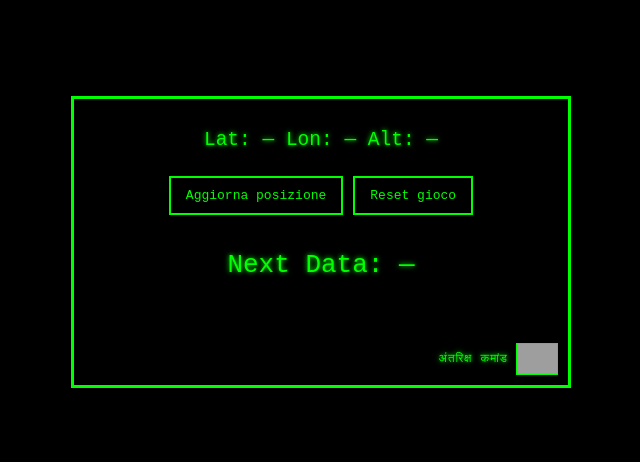
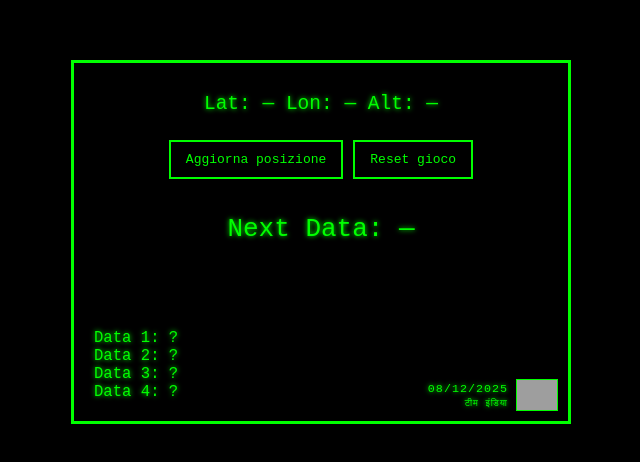
Before and after one commit to Markavallo/IndiGhiringhi, a plain HTML site: page index.html in a window 1280 px wide. Shown: the part 158-620 px from the top of the page, without its empty margins (319-959 px from the left). Drawn offline with Linux system fonts and the light colour scheme; grey boxes are pictures that could not be loaded.

Commit message:
Update index.html
v2

```diff
--- a/index.html
+++ b/index.html
@@ -98,7 +98,6 @@
     text-align: right;
     letter-spacing: 1px;
     text-transform: uppercase;
-    font-family: monospace;
   }
 </style>
 </head>
@@ -119,7 +118,7 @@
   <div class="in-footer">
     <div class="in-text">
       <div id="in-date"></div>
-      <div id="in-code">अंतरिक्ष कमांड</div>
+      <div style="font-size:0.8em; margin-top:2px;">टीम इंडिया</div>
     </div>
     <img src="https://upload.wikimedia.org/wikipedia/en/4/41/Flag_of_India.svg" alt="Indian Flag">
   </div>
@@ -136,7 +135,7 @@ const targets = [
 const ACQUIRE_RANGE = 20; // metri
 
 // === STATO ===
-let collected = JSON.parse(localStorage.getItem("collectedDataIN") || "[]");
+let collected = JSON.parse(localStorage.getItem("collectedData") || "[]");
 if (collected.length === 0) collected = targets.map(() => null);
 
 let currentPosition = null;
@@ -212,7 +211,7 @@ function acquireData() {
     return;
   }
   collected[nextIndex] = targets[nextIndex].desc;
-  localStorage.setItem("collectedDataIN", JSON.stringify(collected));
+  localStorage.setItem("collectedData", JSON.stringify(collected));
   document.getElementById("status").textContent = `${targets[nextIndex].name} acquisito!`;
   updateCoordsUI();
 }
@@ -238,7 +237,7 @@ function getPosition() {
 
 function resetGame() {
   if (confirm("Sei sicuro di voler resettare il gioco?")) {
-    localStorage.removeItem("collectedDataIN");
+    localStorage.removeItem("collectedData");
     collected = targets.map(() => null);
     updateCoordsUI();
     document.getElementById("status").textContent = "Gioco resettato.";
@@ -258,4 +257,7 @@ updateCoordsUI();
 
 const now = new Date();
 document.getElementById("in-date").textContent =
-  now.toLocaleDateString("hi-IN", { year: 'numeric', month
+  now.toLocaleDateString("en-US", { month: '2-digit', day: '2-digit', year: 'numeric' });
+</script>
+</body>
+</html>
```
